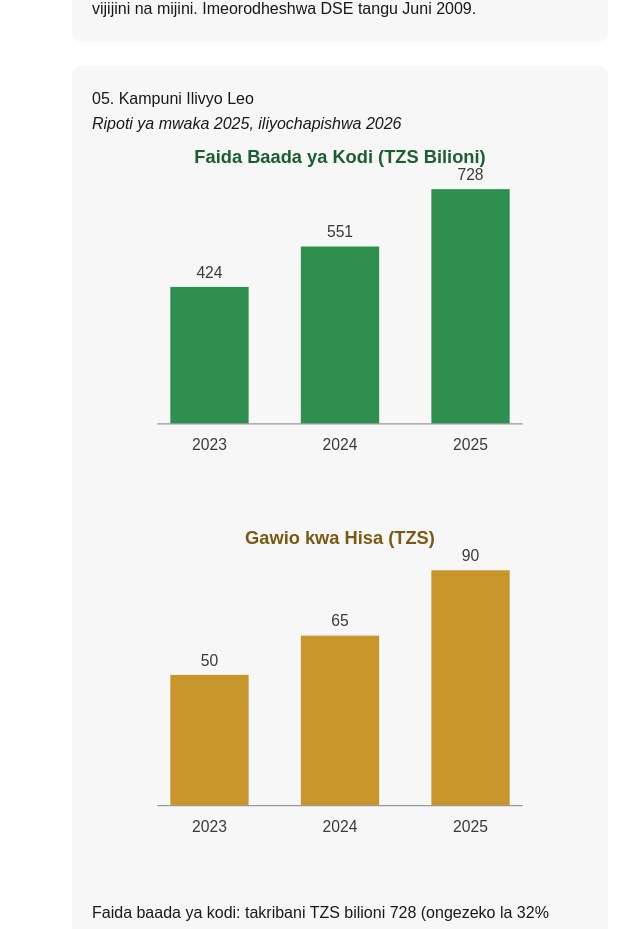
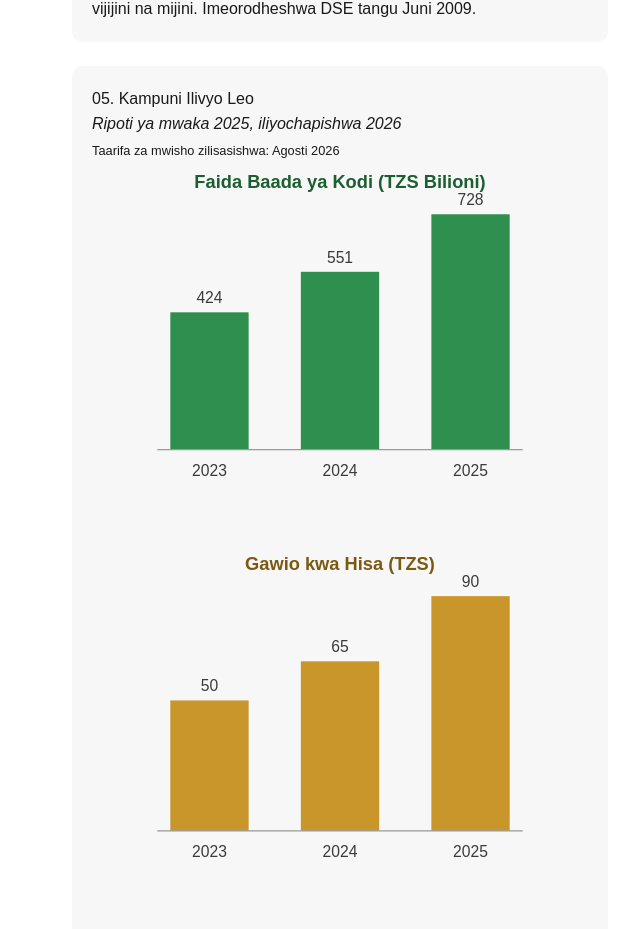
Before and after one commit to sadikiabubakari698-crypto/wekeza_nasi, a Next.js app in the folder wekeza-nasi-app/: page /kampuni/crdb in a window 1280 px wide. Shown: the part 811-1740 px from the top of the page, without its empty margins (300-940 px from the left). Built offline with nearby package versions, Linux system fonts and the light colour scheme.

Commit message:
Add last-updated date to CRDB profile

```diff
--- a/wekeza-nasi-app/app/kampuni/crdb/page.js
+++ b/wekeza-nasi-app/app/kampuni/crdb/page.js
@@ -48,6 +48,7 @@ export default function CRDB() {
       <div className="lesson-box">
         <h3>05. Kampuni Ilivyo Leo</h3>
         <p><em>Ripoti ya mwaka 2025, iliyochapishwa 2026</em></p>
+        <p><small>Taarifa za mwisho zilisasishwa: Agosti 2026</small></p>
         <img src="/kampuni/crdb-faida.svg" alt="Mwenendo wa faida CRDB 2023-2025" style={{ width: "100%", height: "auto", marginBottom: "1rem" }} />
         <img src="/kampuni/crdb-gawio.svg" alt="Mwenendo wa gawio CRDB 2023-2025" style={{ width: "100%", height: "auto", marginBottom: "1rem" }} />
         <ul>
```
